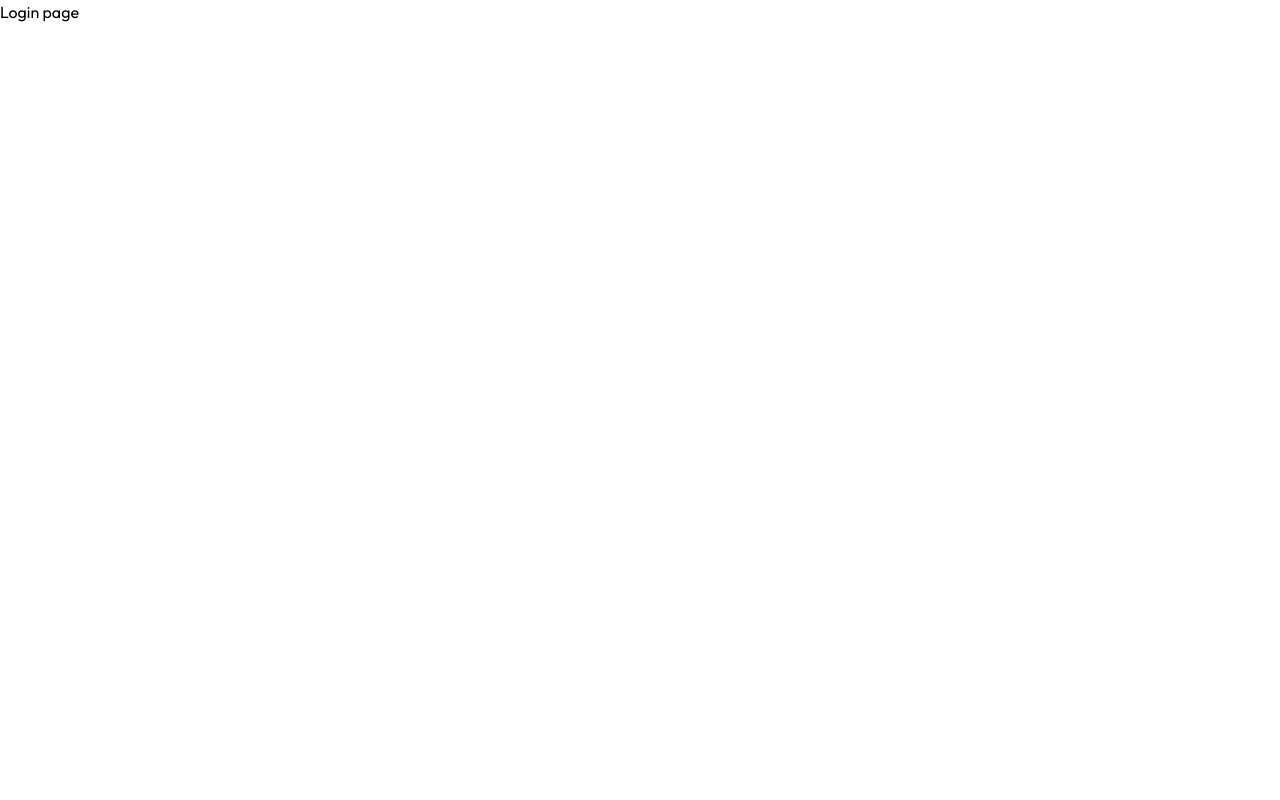
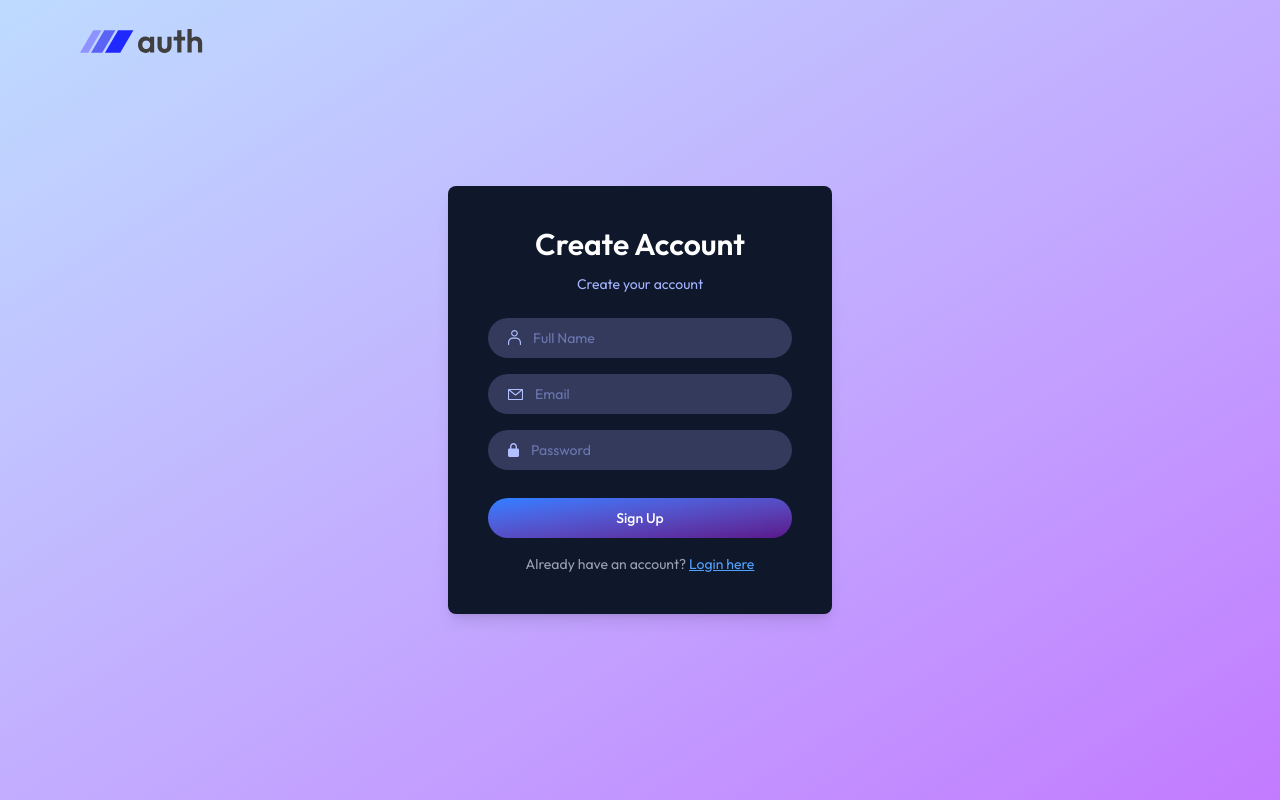
Before and after one commit to Anshu-Poonia/Authentication-System, a React (Vite) app in the folder client/: page /login in a window 1280 px wide. Built offline with nearby package versions, Linux system fonts and the light colour scheme.

Commit message:
create the login and sign up routes and using the useState in it.

```diff
--- a/client/src/components/Navbar.jsx
+++ b/client/src/components/Navbar.jsx
@@ -1,11 +1,20 @@
 import React from "react";
 import { assets } from "../assets/assets";
+import { useNavigate } from "react-router-dom";
 
 const Navbar = () => {
+  const navigate = useNavigate();
+
   return (
     <div className="w-full flex items-center justify-between p-4 sm:p-6 sm:px-24 absolute top-0">
       <img src={assets.logo} alt="Logo" className="w-28 sm:w-32" />
-      <button className="flex items-center gap-2 border border-gray-500 rounded-full px-6 py-2 text-gray-800 hover:bg-gray-100 transition-all">Login <img src={assets.arrow_icon} alt="" /></button>
+
+      <button
+        onClick={() => navigate("/login")}
+        className="flex items-center gap-2 border border-gray-500 rounded-full px-6 py-2 text-gray-800 hover:bg-gray-100 transition-all"
+      >
+        Login <img src={assets.arrow_icon} alt="" />
+      </button>
     </div>
   );
 };
--- a/client/src/pages/Home.jsx
+++ b/client/src/pages/Home.jsx
@@ -4,7 +4,7 @@ import Header from "../components/Header";
 
 const Home = () => {
   return (
-    <div>
+    <div className="flex flex-col items-center justify-center min-h-screen bg-[url('/bg_img.png')] bg-cover bg-center">
       <Navbar />
       <Header />
     </div>
--- a/client/src/pages/Login.jsx
+++ b/client/src/pages/Login.jsx
@@ -1,11 +1,90 @@
-import React from 'react'
+import React, { useState } from "react";
+import { assets } from "../assets/assets";
 
 const Login = () => {
+  const [state, setState] = useState("Sign Up");
+
   return (
-    <div>
-      <h1>Login page</h1>
+    <div className="flex items-center justify-center min-h-screen px-6 sm:px-0 bg-linear-to-br from-blue-200 to-purple-400">
+      <img
+        src={assets.logo}
+        alt=""
+        className="absolute left-5 sm:left-20 top-5 w-28 sm:w-32 cursor-pointer"
+      />
+
+      <div className="bg-slate-900 p-10 rounded-lg shadow-lg w-full sm:w-96 text-indigo-300 text-sm">
+        <h2 className="text-3xl font-semibold text-white text-center mb-3">
+          {state === "Sign Up" ? "Create Account" : "Login"}
+        </h2>
+
+        <p className="text-center text-sm mb-6">
+          {state === "Sign Up"
+            ? "Create your account"
+            : "Login to your account!"}
+        </p>
+
+        <form>
+          {state === "Sign Up" && (
+            <div className="mb-4 flex items-center gap-3 w-full px-5 py-2.5 rounded-full bg-[#333A5C]">
+              <img src={assets.person_icon} alt="" />
+              <input
+                className="bg-transparent outline-none"
+                type="text"
+                placeholder="Full Name"
+                required
+              />
+            </div>
+          )}
+
+          <div className="mb-4 flex items-center gap-3 w-full px-5 py-2.5 rounded-full bg-[#333A5C]">
+            <img src={assets.mail_icon} alt="" />
+            <input
+              className="bg-transparent outline-none"
+              type="email"
+              placeholder="Email"
+              required
+            />
+          </div>
+
+          <div className="mb-4 flex items-center gap-3 w-full px-5 py-2.5 rounded-full bg-[#333A5C]">
+            <img src={assets.lock_icon} alt="" />
+            <input
+              className="bg-transparent outline-none"
+              type="password"
+              placeholder="Password"
+              required
+            />
+          </div>
+
+          {state !== "Sign Up" ? (
+            <p className="mb-4 text-indigo-500 text-right text-xs underline cursor-pointer">
+              Forget Password?
+            </p>
+          ) : null}
+
+          <button className="w-full mt-3 py-2.5 rounded-full bg-linear-to-br from-blue-500 to-purple-900 text-white font-medium hover:bg-indigo-700 transition duration-300">
+            {state}
+          </button>
+        </form>
+
+        {state === "Sign Up" ? (
+          <p className="text-gray-400 text-center text-sm mt-4">
+            Already have an account?{" "}
+            <span onClick={()=> setState('Login')} className="text-blue-400 cursor-pointer underline">
+              Login here
+            </span>
+          </p>
+        ) : (
+          <p className="text-gray-400 text-center text-sm mt-4">
+            Dont't have an account?{" "}
+            <span onClick={()=> setState('Sign Up')} className="text-blue-400 cursor-pointer underline">
+              Sign Up
+            </span>
+          </p>
+        )}
+      </div>
     </div>
-  )
-}
+  );
+};
 
-export default Login
+export default Login;
```
Also changed, not shown: client/src/components/Header.jsx (+19 -5 lines).
